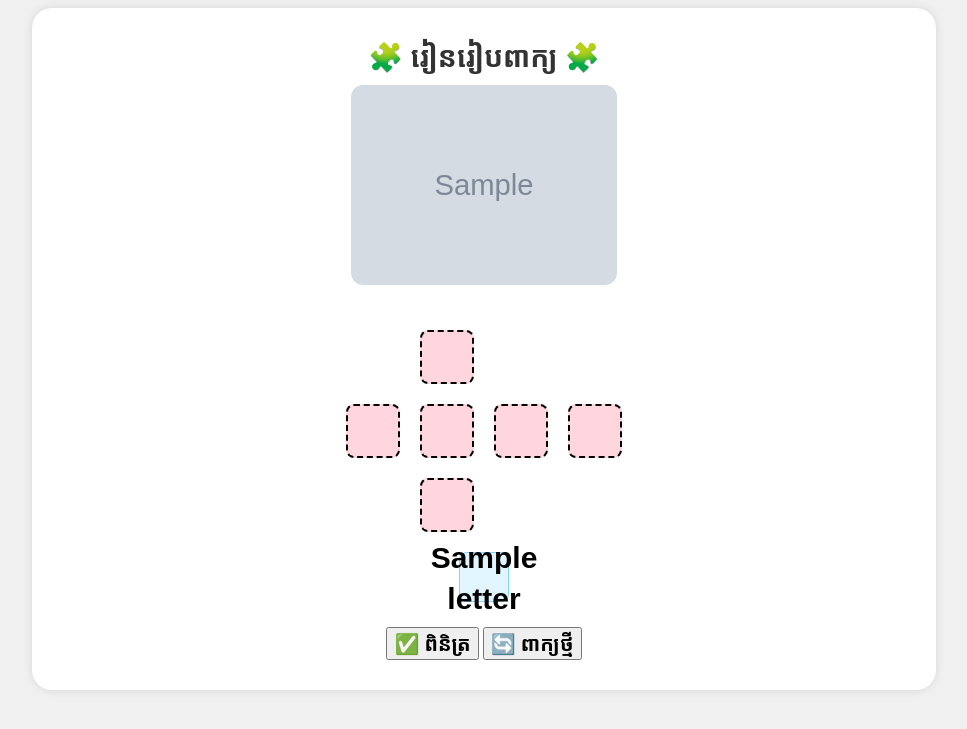
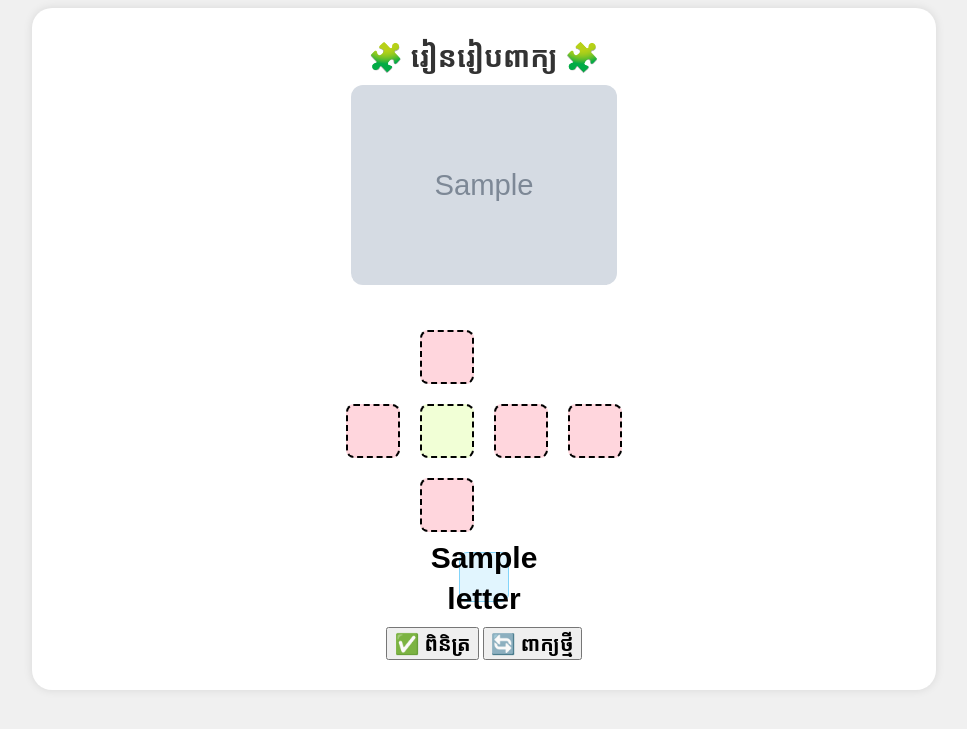
Before and after one commit to soklinkim/Khmer_Words_Games, a Flask app: template templates/index.html in a window 1280 px wide. Shown: the top 729 px of the page, without its empty margins (156-1123 px from the left). Run offline with Flask 3, Linux system fonts and the light colour scheme; the template is opened without the code that fills it: most values are stand-ins (such as "Sample title", 1, 10 or a date in 2020); grey boxes marked "Sample" are stand-in pictures.

Commit message:
add different color in main drop box

```diff
--- a/static/style.css
+++ b/static/style.css
@@ -113,3 +113,8 @@ button {
     margin-top: 15px;
     font-weight: bold;
 }
+
+#drop-box-main {
+    background-color: hsla(80, 100%, 80%, 0.4);
+
+}
--- a/templates/index.html
+++ b/templates/index.html
@@ -18,7 +18,7 @@
     <div class="drop-zone" id="drop-zone">
       <div class="drop-box" data-part="top" style="grid-area: top;"></div>
       <div class="drop-box" data-part="left" style="grid-area: left;"></div>
-      <div class="drop-box" data-part="main" style="grid-area: main;"></div>
+      <div class="drop-box" id="drop-box-main" data-part="main" style="grid-area: main;"></div>
       <div class="drop-box" data-part="right" style="grid-area: right;"></div>
       <div class="drop-box" data-part="right_right" style="grid-area: right2;"></div>
       <div class="drop-box" data-part="bottom" style="grid-area: bottom;"></div>
```
